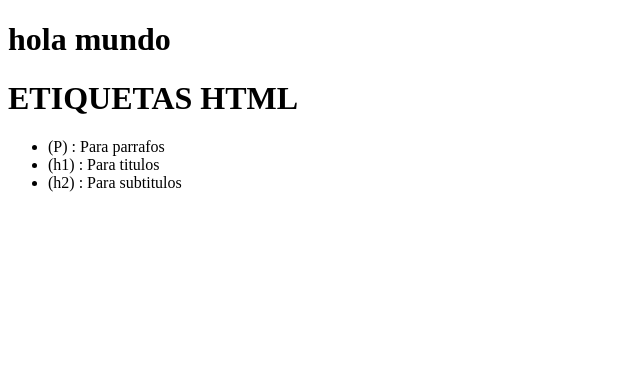
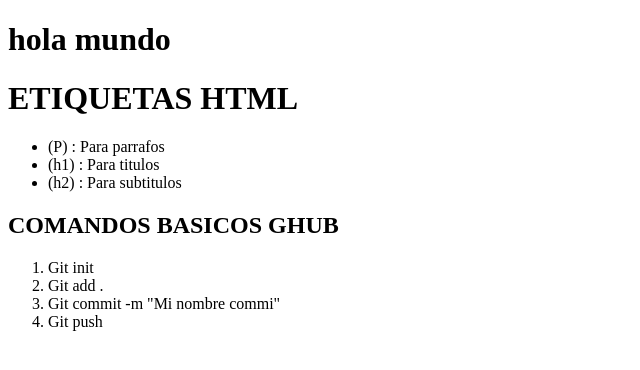
Before and after one commit to Pingugou/miprimerrepo, a plain HTML site: page index.html in a window 1280 px wide. Shown: the whole page, without its empty margins (0-640 px from the left). Drawn offline with Linux system fonts and the light colour scheme.

Commit message:
cambio en mi index

```diff
--- a/index.html
+++ b/index.html
@@ -14,4 +14,11 @@
     <li>(h1) : Para titulos</li>
     <li>(h2) : Para subtitulos</li>
 </ul>
+<h2>COMANDOS BASICOS GHUB</h2>
+<ol>
+    <li>Git init</li>
+    <li>Git add .</li>
+    <li>Git commit -m "Mi nombre commi"</li>
+    <li>Git push</li>
+</ol>
 </html>
```
